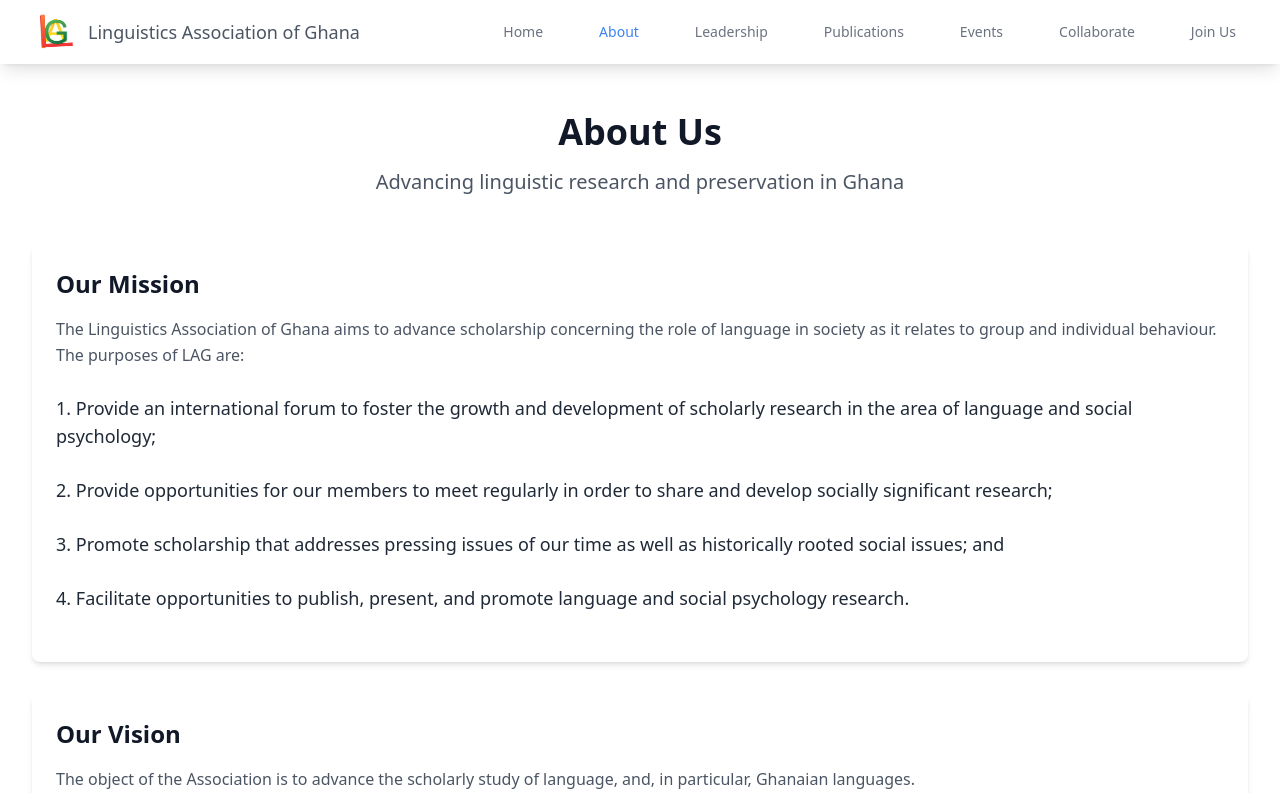
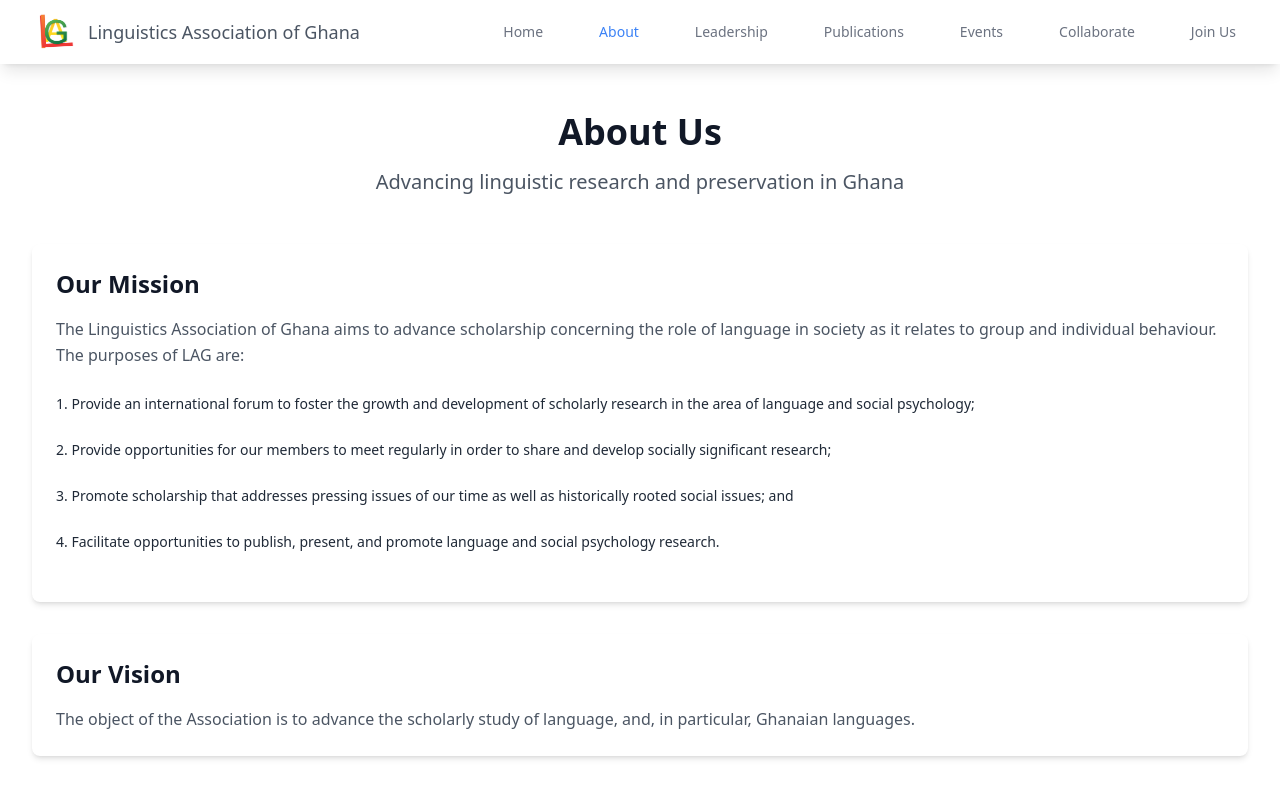
Before and after one commit to edgararthur/linguistics, a React (Vite) app: page /about in a window 1280 px wide. Shown: the top 793 px of the page. Built offline with nearby package versions, Linux system fonts and the light colour scheme.

Commit message:
changed font size of mission statement

```diff
--- a/src/components/about/Mission.tsx
+++ b/src/components/about/Mission.tsx
@@ -9,13 +9,13 @@ export default function Mission() {
         The Linguistics Association of Ghana aims to advance scholarship concerning the role of language in society as it relates to group and individual behaviour. The purposes of LAG are:
         <br />
         <br />
-        <h5 className='text-lg text-gray-800 font-medium'><span>1.</span> Provide an international forum to foster the growth and development of scholarly research in the area of language and social psychology;</h5>
+        <h5 className='text-sm text-gray-800 font-medium'><span>1.</span> Provide an international forum to foster the growth and development of scholarly research in the area of language and social psychology;</h5>
         <br />
-        <h5 className='text-lg text-gray-800 font-medium'><span>2.</span> Provide opportunities for our members to meet regularly in order to share and develop socially significant research;</h5>
+        <h5 className='text-sm text-gray-800 font-medium'><span>2.</span> Provide opportunities for our members to meet regularly in order to share and develop socially significant research;</h5>
         <br />
-        <h5 className='text-lg text-gray-800 font-medium'><span>3.</span> Promote scholarship that addresses pressing issues of our time as well as historically rooted social issues; and</h5>
+        <h5 className='text-sm text-gray-800 font-medium'><span>3.</span> Promote scholarship that addresses pressing issues of our time as well as historically rooted social issues; and</h5>
         <br />
-        <h5 className='text-lg text-gray-800 font-medium'><span>4.</span> Facilitate opportunities to publish, present, and promote language and social psychology research.</h5>
+        <h5 className='text-sm text-gray-800 font-medium'><span>4.</span> Facilitate opportunities to publish, present, and promote language and social psychology research.</h5>
         <br />
       </p>
     </Card>
```
